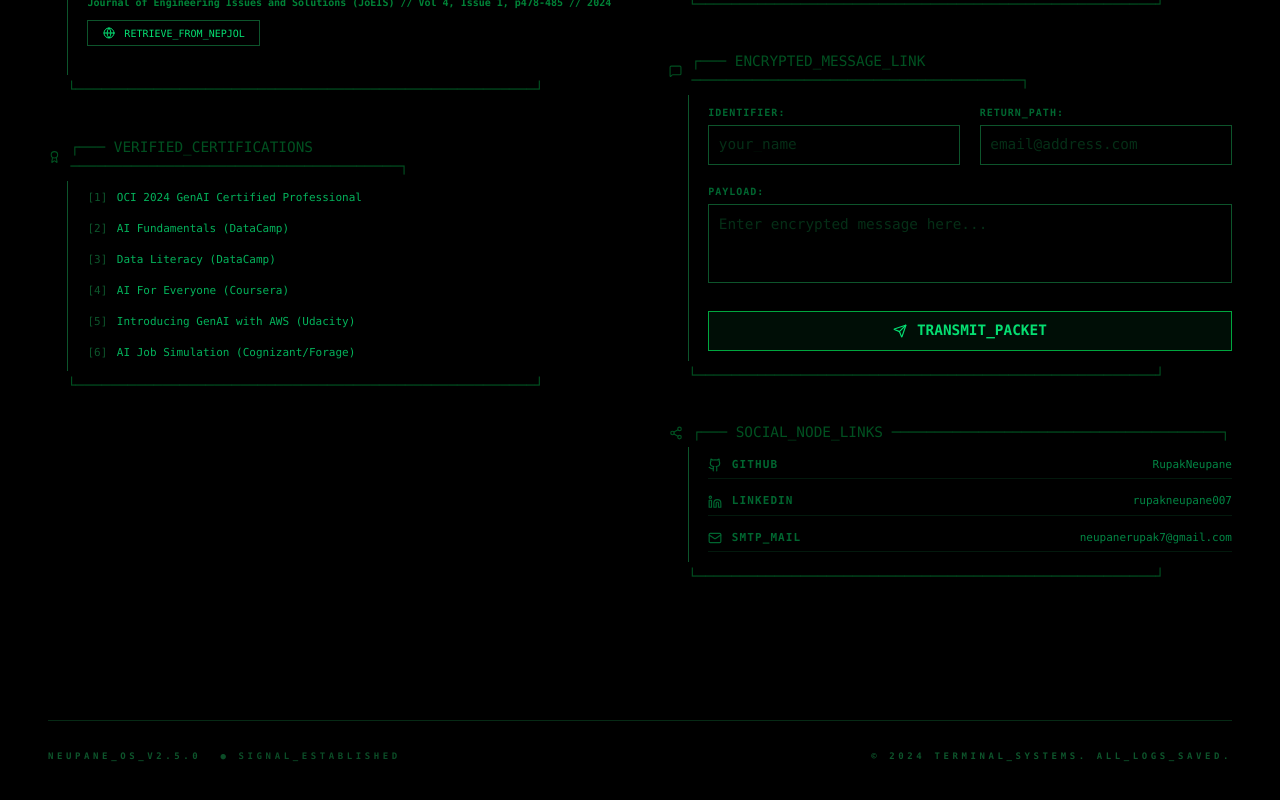
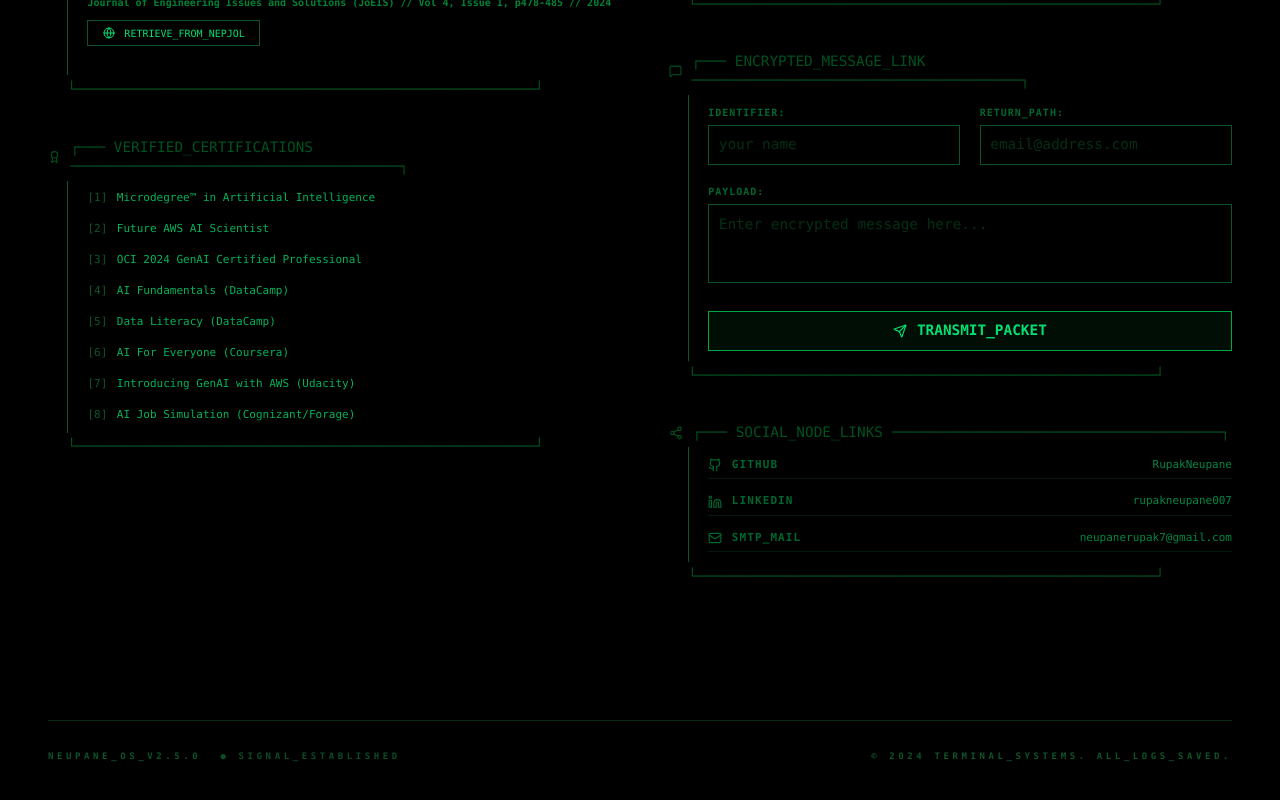
Before and after one commit to RupakNeupane/Portfolio, a React (Vite) app: page / in a window 1280 px wide. Shown: the part 996-1796 px from the top of the page. Built offline with nearby package versions, Linux system fonts and the light colour scheme.

Commit message:
Update certifications in App.jsx

```diff
--- a/src/App.jsx
+++ b/src/App.jsx
@@ -76,12 +76,14 @@ const cvData = {
         "Top 50 Qualifiers, Kathmandu Metro Idea 2080"
     ],
     certifications: [
-        { name: "OCI 2024 GenAI Certified Professional", link: "https://catalog-education.oracle.com/ords/certview/sharebadge?id=E48EB518C6A64B9ED267C49D37AC2C639ED" },
+        { name: "Microdegree™ in Artificial Intelligence", link: "https://s3.amazonaws.com/fuseclassroom-resources-prod/student-certificates/Microdegree%E2%84%A2+in+Artificial+Intelligence+2025-RUPAK+NEUPANE.pdf"},
+        { name: "Future AWS AI Scientist", link: "https://www.udacity.com/certificate/e/7c29dbda-8144-11f0-a6f7-ffeee4e77d70" },
+        { name: "OCI 2024 GenAI Certified Professional", link: "https://catalog-education.oracle.com/ords/certview/sharebadge?id=E48EB518C6A64B9ED267C49D37AC2C639ED483F7FD7A9B50F8C1A6CBFB56D74C" },
         { name: "AI Fundamentals (DataCamp)", link: "https://www.datacamp.com/skill-verification/AIF0024951611331" },
         { name: "Data Literacy (DataCamp)", link: "https://www.datacamp.com/skill-verification/DL0038780238200" },
         { name: "AI For Everyone (Coursera)", link: "https://www.coursera.org/account/accomplishments/certificate/E7E2FW6QBVEE" },
-        { name: "Introducing GenAI with AWS (Udacity)", link: "https://www.udacity.com" },
-        { name: "AI Job Simulation (Cognizant/Forage)", link: "https://forage-uploads-prod.s3.amazonaws.com/completion-certificates/Cognizant/5N2ygyhzMWjKQmgCK_Cogniza%20nt_8K7Q2H6NefkWyhd9j_1721645889041_completion_certificate.pdf" }
+        { name: "Introducing GenAI with AWS (Udacity)", link: "https://www.udacity.com/certificate/e/cfc834ec-3c90-11f0-be37-5bd5fc315a19" },
+        { name: "AI Job Simulation (Cognizant/Forage)", link: "https://forage-uploads-prod.s3.amazonaws.com/completion-certificates/Cognizant/5N2ygyhzMWjKQmgCK_Cognizant_8K7Q2H6NefkWyhd9j_1721645889041_completion_certificate.pdf" }
     ]
 };
 
```
